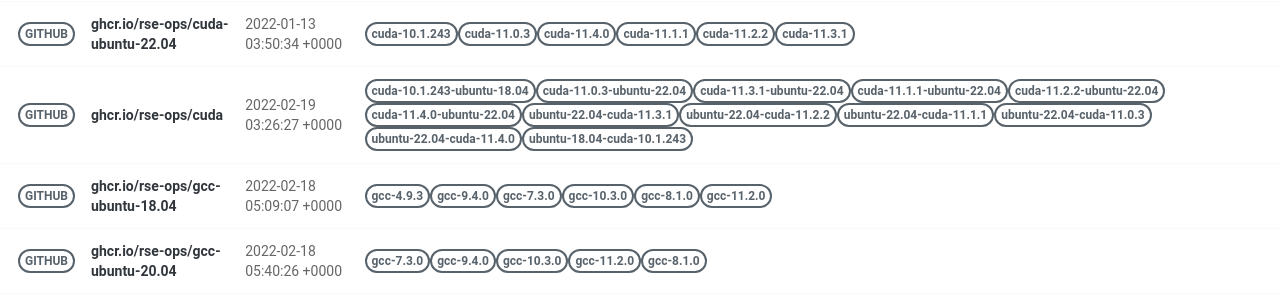
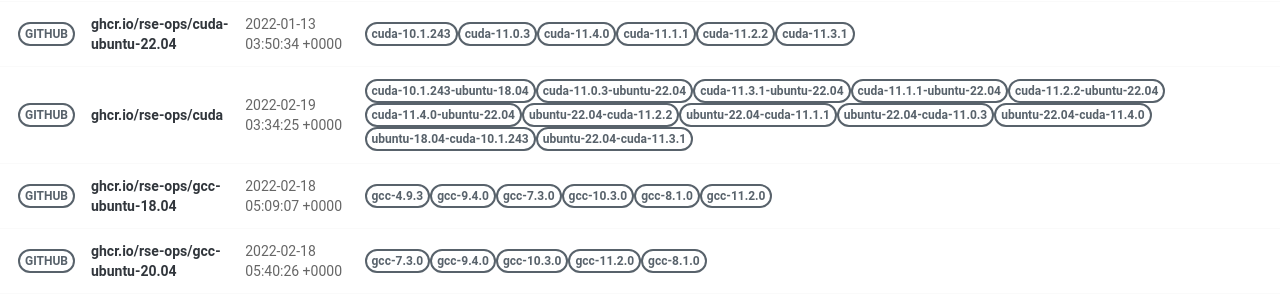
Before and after one commit to rse-ops/docker-images, a Jekyll site: the page built from pages/index.md, in a window 1280 px wide. Shown: the part 428-728 px from the top of the page. Built offline with Jekyll 4.4.1, drawn with Linux system fonts in a browser that asks for light colours; nearby versions of some CDN libraries.

Commit message:
Automated push to update library 2022-02-19

```diff
--- a/_library/ghcr.io-rse-ops-cuda.md
+++ b/_library/ghcr.io-rse-ops-cuda.md
@@ -1,7 +1,7 @@
 ---
 layout: container
 name: ghcr.io/rse-ops/cuda
-updated_at: 2022-02-19 03:26:27.459434
+updated_at: 2022-02-19 03:34:25.692919
 
 
 container_url: https://github.com/orgs/rse-ops/packages/container/package/cuda
```
Also changed, not shown: other parts of _library/ghcr.io-rse-ops-cuda.md (+3 -3 lines).
